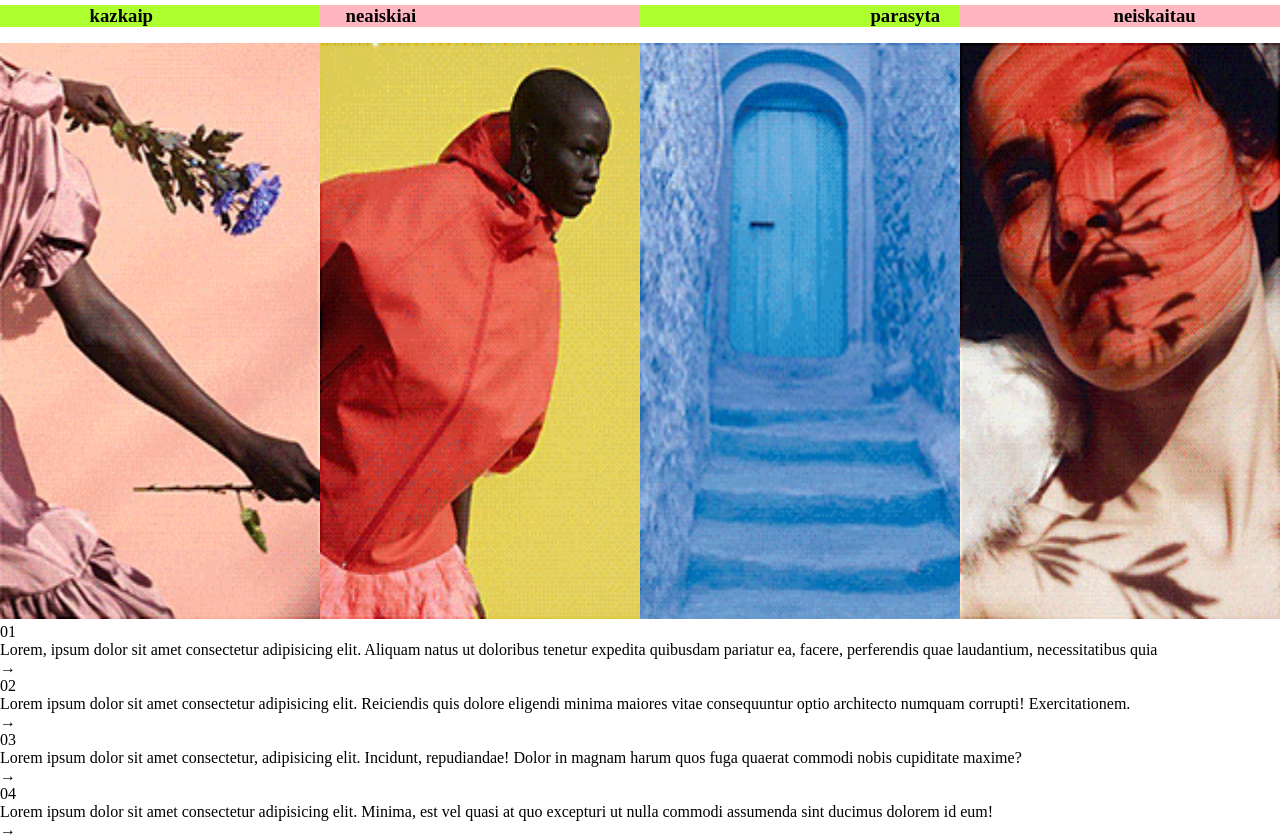
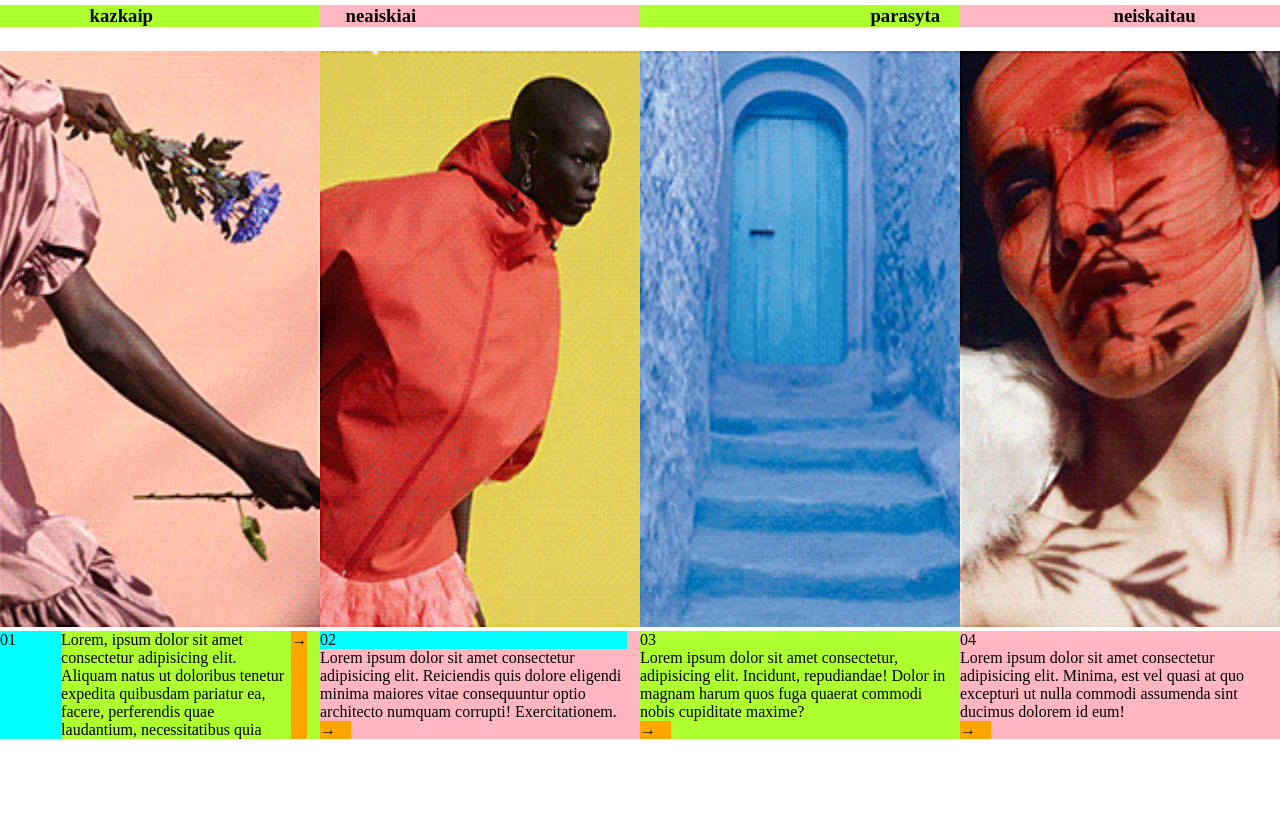
Before and after one commit to Aidas415/sibar, a website: page index.html in a window 1280 px wide. Shown: the part 94-933 px from the top of the page. After the commit the page ends 833 px from the top, so only its background shows below. Drawn offline with Linux system fonts and the light colour scheme.

Commit message:
pakeitimai

```diff
--- a/index.html
+++ b/index.html
@@ -26,12 +26,12 @@
             </nav>
         </div>
     </header>
-    <main class="content">
-        <div class="content summaries">
-            <h3 class="first-summary">kazkaip</h3>
-            <h3 class="second-summary">neaiskiai</h3>
-            <h3 class="third-summary">parasyta</h3>
-            <h3 class="fourth-summary">neiskaitau</h3>
+    <main>
+        <div class= "summaries">
+            <h3 class="content first-summary">kazkaip</h3>
+            <h3 class="content second-summary">neaiskiai</h3>
+            <h3 class="content third-summary">parasyta</h3>
+            <h3 class="content fourth-summary">neiskaitau</h3>
         </div>
         <div class="posters">
             <img class="first-image" src="1-sibar.webp">
@@ -39,6 +39,7 @@
             <img class="third-image" src="3-sibar.webp">
             <img class="fourth-image" src="4-sibar.webp">
         </div>
+        <div class="description">
             <div class="first-column">
                 <p class="first-number">01</p>
                 <p class="first-text">Lorem, ipsum dolor sit amet consectetur adipisicing elit. Aliquam natus ut doloribus tenetur expedita quibusdam pariatur ea, facere, perferendis quae laudantium, necessitatibus quia</p>
@@ -59,6 +60,7 @@
                 <p class="fourth-text">Lorem ipsum dolor sit amet consectetur adipisicing elit. Minima, est vel quasi at quo excepturi ut nulla commodi assumenda sint ducimus dolorem id eum!</p>
                 <p class="arrow">&rarr;</p>
             </div>
+        </div>
     </main>
 </body>
 </html>
--- a/main.css
+++ b/main.css
@@ -20,12 +20,12 @@
 
 .navbar {
    justify-content: space-between;
+   text-decoration: none;
 }
 
 .left-column {
    width: 39%;
    font-family: 'Copperplate Gothic Boli';
-   text-decoration: none;
    font-size: 28px;
    background-color: aqua;
 }
@@ -40,7 +40,6 @@
 .right-column {
    width: 39%;
    font-family: 'Copperplate Gothic Boli';
-   text-decoration: none;
    font-size: 28px;
    background-color: aqua;
 }
@@ -48,35 +47,32 @@
 .summaries {
    display: inline-flex;
    width: 100%;
-   padding-bottom: 2ch;
+   padding-bottom: 3ch;
+}
+
+.content {
+   display: flex;
+   width: 25%;
 }
 
 .first-summary {
-   display: flex;
-   width: 25%;
+   padding-left: 7%;
    height: 5%;
-   padding-left: 7%;
    background-color: greenyellow;
 }
 .second-summary {
-   display: flex;
-   width: 25%;
+   padding-left: 2%;
    height: 5%;
-   padding-left: 2%;
    background-color: lightpink;
 }
 .third-summary {
-   display: flex;
-   width: 25%;
+   padding-left: 18%;
    height: 5%;
-   padding-left: 18%;
    background-color: greenyellow;
 }
 .fourth-summary {
-   display: flex;
-   width: 25%;
+   padding-left: 12%;
    height: 5%;
-   padding-left: 12%;
    background-color: lightpink;
 }
 
@@ -99,3 +95,59 @@
    width: 25%;
    height: 576px;
 }
+
+.description {
+   display: flex;
+   width: 100%;
+}
+
+.first-column {
+   display: flex;
+   width: 25%;
+   padding-right: 1%;
+   font-family: 'Franklin Gothic Medium', 'Arial Narrow', Arial, sans-serif;
+   background-color: greenyellow;
+}
+.first-number {
+   display: flex;
+   width: 100%;
+   background-color: aqua;
+}
+.firs-text {
+   display: flex;
+   background-color: burlywood;
+}
+.arrow {
+   display: inline-flex;
+   width: 10%;
+   background-color: orange;
+}
+
+.second-column {
+   display: flexbox;
+   width: 25%;
+   padding-right: 1%;
+   font-family: 'Franklin Gothic Medium', 'Arial Narrow', Arial, sans-serif;
+   background-color: lightpink;
+}
+.second-number {
+   display: flex;
+   width: 100%;
+   background-color: aqua;
+}
+
+.third-column {
+   display: flexbox;
+   width: 25%;
+   padding-right: 1%;
+   font-family: 'Franklin Gothic Medium', 'Arial Narrow', Arial, sans-serif;
+   background-color: greenyellow;
+}
+
+.fourth-column {
+   display: flexbox;
+   width: 25%;
+   padding-right: 1%;
+   font-family: 'Franklin Gothic Medium', 'Arial Narrow', Arial, sans-serif;
+   background-color: lightpink;
+}
```
Lines whose indentation alone changed are shown as unchanged.
